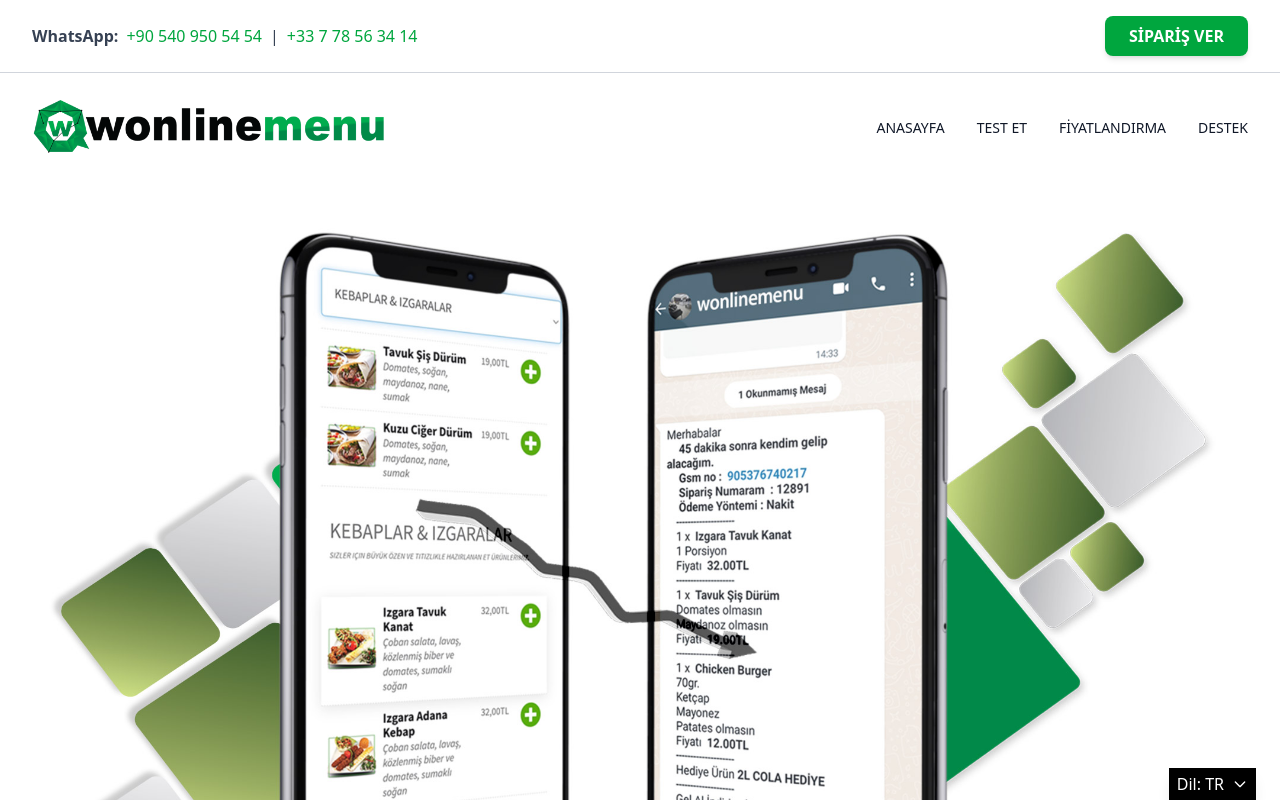
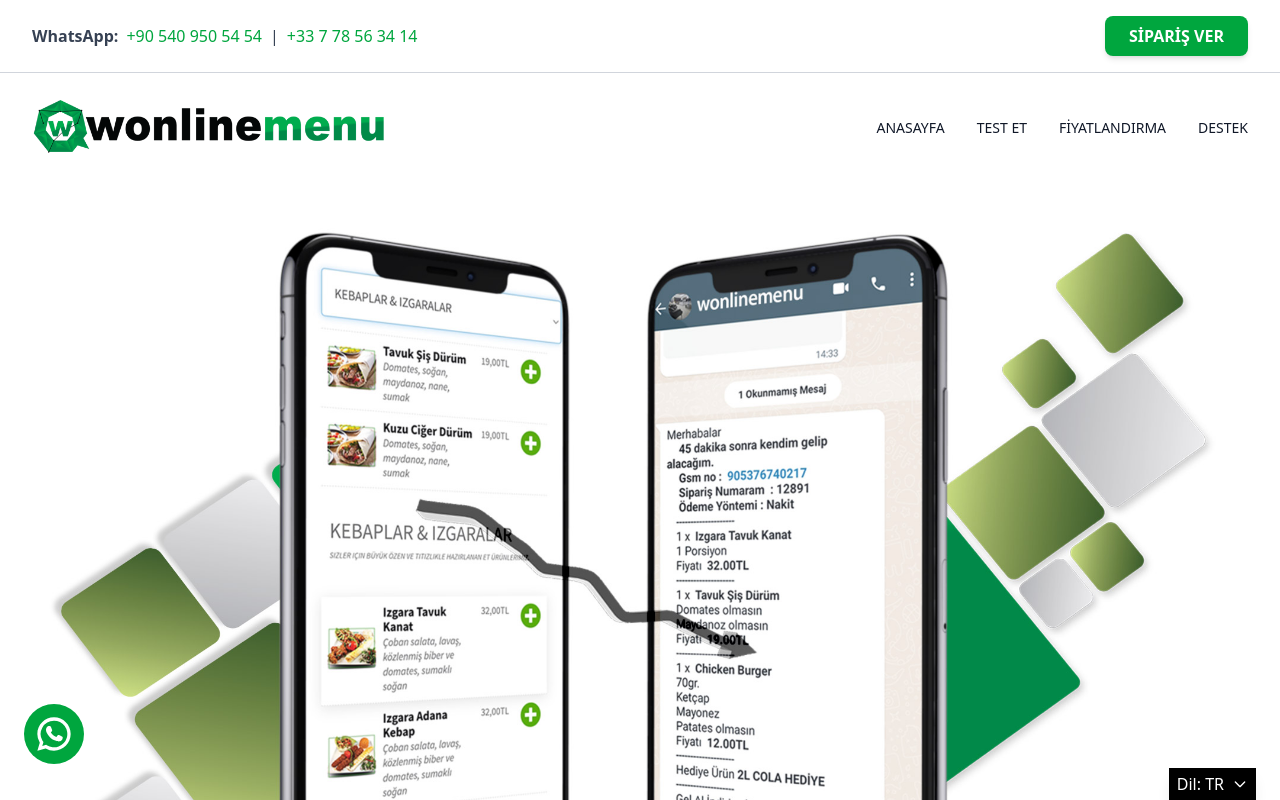
Before and after one commit to melihcandemir/wonlinemenu.com, a React (Vite) app: page / in a window 1280 px wide. Shown: the top 800 px of the page. Built offline with nearby package versions, Linux system fonts and the light colour scheme; the HTML template or start-up script is replaced by a standard one.

Commit message:
Whatsapp buton eklendi 00:18 04.10.2025

```diff
--- /dev/null
+++ b/src/component/WhattsappSection.jsx
@@ -0,0 +1,57 @@
+import { useState } from "react";
+import { useLanguage } from "../context/LanguageContext";
+import { whatsappSectionTranslations } from "../translations/whatsappSection";
+
+export default function WhattsappSection() {
+  const [isHovered, setIsHovered] = useState(false);
+  const { selectedLanguage } = useLanguage();
+
+  // Çeviri metnini al
+  const t =
+    whatsappSectionTranslations[selectedLanguage] ||
+    whatsappSectionTranslations.tr;
+
+  return (
+    <>
+      <div className="fixed bottom-6 left-6 z-50">
+        <div className="relative group">
+          <button
+            onClick={() => window.open("https://wa.me/905409505454", "_blank")}
+            onMouseEnter={() => setIsHovered(true)}
+            onMouseLeave={() => setIsHovered(false)}
+            type="button"
+            className="text-white mb-3 me-4 bg-green-600 hover:bg-green-700 rounded-full p-2.5 cursor-pointer transition-all duration-300 hover:scale-110"
+          >
+            <svg
+              className="w-[40px] h-[40px] text-white"
+              aria-hidden="true"
+              xmlns="http://www.w3.org/2000/svg"
+              width="24"
+              height="24"
+              fill="none"
+              viewBox="0 0 24 24"
+            >
+              <path
+                fill="currentColor"
+                fillRule="evenodd"
+                d="M12 4a8 8 0 0 0-6.895 12.06l.569.718-.697 2.359 2.32-.648.379.243A8 8 0 1 0 12 4ZM2 12C2 6.477 6.477 2 12 2s10 4.477 10 10-4.477 10-10 10a9.96 9.96 0 0 1-5.016-1.347l-4.948 1.382 1.426-4.829-.006-.007-.033-.055A9.958 9.958 0 0 1 2 12Z"
+                clipRule="evenodd"
+              />
+              <path
+                fill="currentColor"
+                d="M16.735 13.492c-.038-.018-1.497-.736-1.756-.83a1.008 1.008 0 0 0-.34-.075c-.196 0-.362.098-.49.291-.146.217-.587.732-.723.886-.018.02-.042.045-.057.045-.013 0-.239-.093-.307-.123-1.564-.68-2.751-2.313-2.914-2.589-.023-.04-.024-.057-.024-.057.005-.021.058-.074.085-.101.08-.079.166-.182.249-.283l.117-.14c.121-.14.175-.25.237-.375l.033-.066a.68.68 0 0 0-.02-.64c-.034-.069-.65-1.555-.715-1.711-.158-.377-.366-.552-.655-.552-.027 0 0 0-.112.005-.137.005-.883.104-1.213.311-.35.22-.94.924-.94 2.16 0 1.112.705 2.162 1.008 2.561l.041.06c1.161 1.695 2.608 2.951 4.074 3.537 1.412.564 2.081.63 2.461.63.16 0 .288-.013.4-.024l.072-.007c.488-.043 1.56-.599 1.804-1.276.192-.534.243-1.117.115-1.329-.088-.144-.239-.216-.43-.308Z"
+              />
+            </svg>
+          </button>
+
+          {/* Hover Popup */}
+          {isHovered && (
+            <div className="absolute left-full ml-1 top-1/2 transform -translate-y-1/2 bg-slate-500 text-white  px-4 py-2 rounded-lg shadow-lg whitespace-nowrap z-10">
+              <div className="relative">{t.popupMessage}</div>
+            </div>
+          )}
+        </div>
+      </div>
+    </>
+  );
+}
--- a/src/page/Home.jsx
+++ b/src/page/Home.jsx
@@ -11,6 +11,7 @@
 import ScrollTotop from "../component/ScrollTotop";
 import Theme from "../component/Theme";
 import LanguageSelector from "../component/LanguageSelector";
+import WhattsappSection from "../component/WhattsappSection";
 
 export default function Home(props) {
   const { isVisible } = props;
@@ -51,6 +52,7 @@
 
       <Footer />
       <ScrollTotop />
+      <WhattsappSection />
       <LanguageSelector />
     </>
   );
--- /dev/null
+++ b/src/translations/whatsappSection.js
@@ -0,0 +1,21 @@
+// WhatsApp bölümü çevirileri
+export const whatsappSectionTranslations = {
+  tr: {
+    popupMessage: "Daha fazla bilgi için bizimle iletişime geçin.",
+  },
+  en: {
+    popupMessage: "Contact us for more information.",
+  },
+  de: {
+    popupMessage: "Kontaktieren Sie uns für weitere Informationen.",
+  },
+  nl: {
+    popupMessage: "Neem contact met ons op voor meer informatie.",
+  },
+  fr: {
+    popupMessage: "Contactez-nous pour plus d'informations.",
+  },
+  it: {
+    popupMessage: "Contattaci per maggiori informazioni.",
+  },
+};
```
